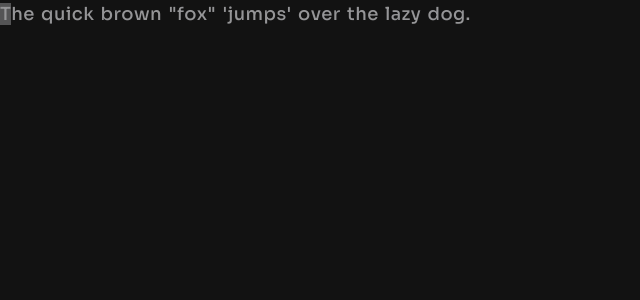
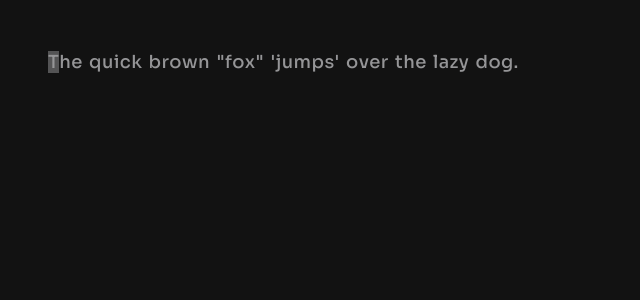
Before and after one commit to docuong0912/speed-typing-app-angular, an Angular app: page / in a window 1280 px wide. Shown: the top 300 px of the page, without its empty margins (0-640 px from the left). Built offline with nearby package versions, Linux system fonts and the light colour scheme.

Commit message:
add styling

```diff
--- a/src/app/app.css
+++ b/src/app/app.css
@@ -11,4 +11,11 @@
     width: 100vw;
     height: 100vh;
     background-color: hsl(0, 0%, 7%);
+    padding: 3rem;
 }
+
+main>* {
+    border-bottom: 1px solid var(--neutral-800);
+    padding-bottom: 20px;
+    margin-top: 40px;
+}
```
